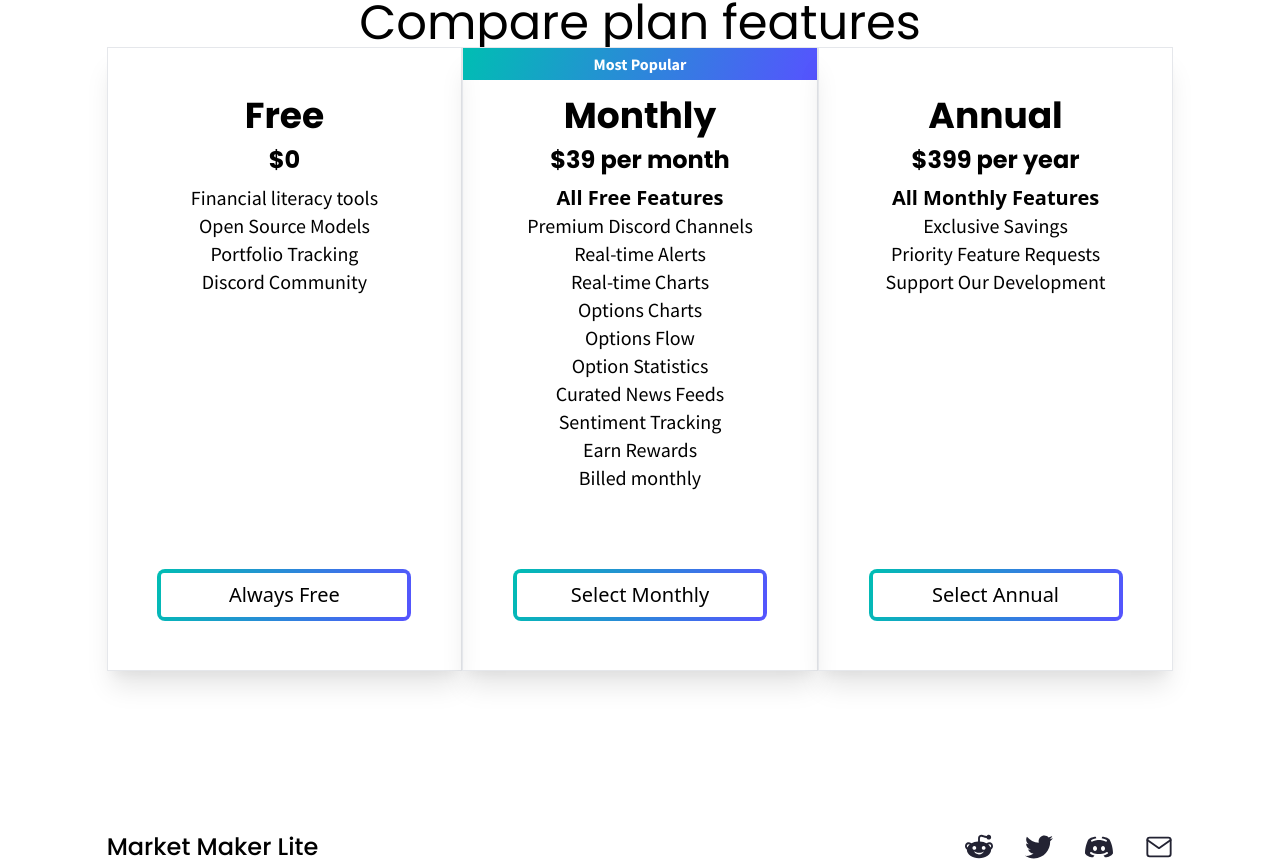
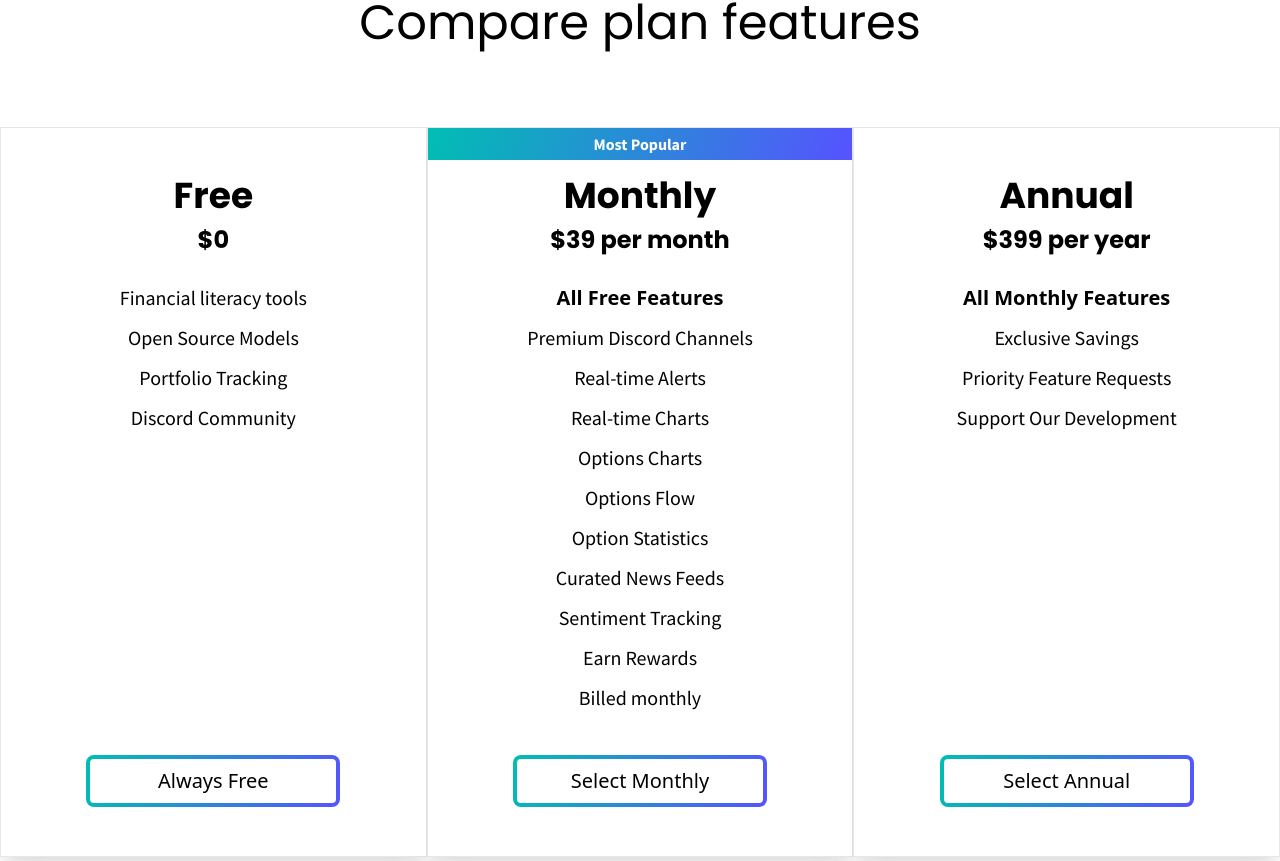
Before and after one commit to jonkarrer/market_maker, a Next.js app: page /support/pricing in a window 1280 px wide. Shown: the part 345-1206 px from the top of the page. Built offline with nearby package versions, Linux system fonts and the light colour scheme; no server answers.

Commit message:
pricing finished

```diff
--- a/components/Layout/Header.tsx
+++ b/components/Layout/Header.tsx
@@ -15,7 +15,7 @@ export default function Nav() {
           homePageRoute === "/"
             ? "md:absolute"
             : "md:static md:py-4 bg-white dark:bg-black"
-        } w-full md:top-3 z-10 md:text-xl 2xl:text-2xl`}
+        } w-full md:top-3 z-50 md:text-xl 2xl:text-2xl`}
       >
         <div
           className={`hidden md:flex wrapper ${
@@ -60,7 +60,7 @@ export default function Nav() {
         </div>
 
         {/** Mobile Menu */}
-        <div className="md:hidden fixed top-0 w-screen bg-gray-500 bg-opacity-50">
+        <div className="md:hidden z-50 fixed top-0 w-screen bg-gray-500 bg-opacity-50">
           <h1
             onClick={() => setMenuOpen(!isMenuOpen)}
             className="text-center text-3xl font-extrabold text-white py-3"
--- a/pages/support/pricing.tsx
+++ b/pages/support/pricing.tsx
@@ -10,21 +10,19 @@ export default function Pricing() {
         <Gradient pageName="Pricing" />
 
         <section>
+          <div className="wrapper grid place-items-center gap-20 w-full">
+            <h2 className="font-normal">Compare plan features</h2>
             <PlanWrapper />
+          </div>
         </section>
       </main>
     </SubscriptionProvider>
   );
 }
 
-const PlanWrapper = () => {
-  const context = useSubscriptionContext();
-  console.log(context);
-  return (
-    <div className="wrapper grid place-items-center">
-      <h2 className="font-normal">Compare plan features</h2>
-      <div className="w-full flex">
-        <Plan>
+const PlanWrapper = () => (
+  <div className="w-full grid gap-10 place-items-center lg:flex lg:gap-0">
+    <Plan name="Free">
       <div className="grid gap-2">
         <h3>Free</h3>
         <span className="h-8 md:h-10 2xl:h-12">
@@ -40,11 +38,9 @@ const PlanWrapper = () => {
         <p>Portfolio Tracking</p>
         <p>Discord Community</p>
       </Benefits>
-          <div className="gradient-box w-64">
-            <button className="w-full focus:bg-splash">Always Free</button>
-          </div>
     </Plan>
-        <Plan>
+
+    <Plan name="Monthly">
       <span className="bg-splash absolute top-0 left-0 right-0 w-full text-white font-bold py-1 text-center">
         Most Popular
       </span>
@@ -69,20 +65,9 @@ const PlanWrapper = () => {
         <p>Earn Rewards</p>
         <p>Billed monthly</p>
       </Benefits>
-          <div className="gradient-box w-64">
-            <button
-              onClick={() => context?.setUserSelection("Monthly")}
-              className={`w-full ${
-                context?.userSelection === "Monthly"
-                  ? "bg-splash text-white"
-                  : ""
-              }`}
-            >
-              Select Monthly
-            </button>
-          </div>
     </Plan>
-        <Plan>
+
+    <Plan name="Annual">
       <div className="grid gap-2">
         <h3>Annual</h3>
         <span className="h-8 md:h-10 2xl:h-12">
@@ -97,30 +82,41 @@ const PlanWrapper = () => {
         <p>Priority Feature Requests</p>
         <p>Support Our Development</p>
       </Benefits>
-          <div className="gradient-box w-64">
-            <button
-              onClick={() => context?.setUserSelection("Annual")}
-              className={`w-full ${
-                context?.userSelection === "Annual"
-                  ? "bg-splash text-white"
-                  : ""
+    </Plan>
+  </div>
+);
+
+interface IPlan {
+  children: React.ReactNode;
+  name: string;
+}
+const Plan = ({ children, name }: IPlan) => {
+  const context = useSubscriptionContext();
+  return (
+    <div
+      className={`shadow-xl hover:shadow-2xl border w-80 md:w-96 lg:w-auto lg:flex-1 ${
+        context?.userSelection === name ? "gradient-box shadow-2xl z-10" : ""
       }`}
     >
-              Select Annual
+      <div className="bg-white w-full dark:bg-black relative py-12 text-center grid gap-8 md:gap-5">
+        {children}
+        <div className="gradient-box z-10 lg:w-64">
+          <button
+            onClick={() => context?.setUserSelection(name)}
+            className={`w-full ${
+              context?.userSelection === name
+                ? "bg-splash text-white"
+                : "bg-white"
+            }`}
+          >
+            {`${name === "Free" ? "Always Free" : `Select ${name}`}`}
           </button>
         </div>
-        </Plan>
       </div>
     </div>
   );
 };
 
-const Plan = ({ children }: { children: React.ReactNode }) => (
-  <div className="border shadow-xl relative py-12 flex-1 text-center">
-    {children}
-  </div>
+const Benefits = ({ children }: { children: React.ReactNode }) => (
+  <div className="md:h-110 lg:h-110 2xl:h-120 space-y-3">{children}</div>
 );
-
-const Benefits = ({ children }: { children: React.ReactNode }) => (
-  <div className="h-96">{children}</div>
-);
--- a/styles/components/gradient-box.css
+++ b/styles/components/gradient-box.css
@@ -3,7 +3,7 @@
   align-items: center;
   justify-content: center;
   margin: auto;
-  max-width: 22em;
+
   background: white;
   position: relative;
 
--- a/tailwind.config.js
+++ b/tailwind.config.js
@@ -84,7 +84,7 @@ module.exports = {
         '10%' : '10%',
         '8%' : '8%',
         '6%' : '6%',
-        '20vw' : '20vw',
+        '20vw' : '20vw'
       },
       colors: {
         'gradAqua': "#00beb3",
```
Lines whose indentation alone changed are shown as unchanged.
